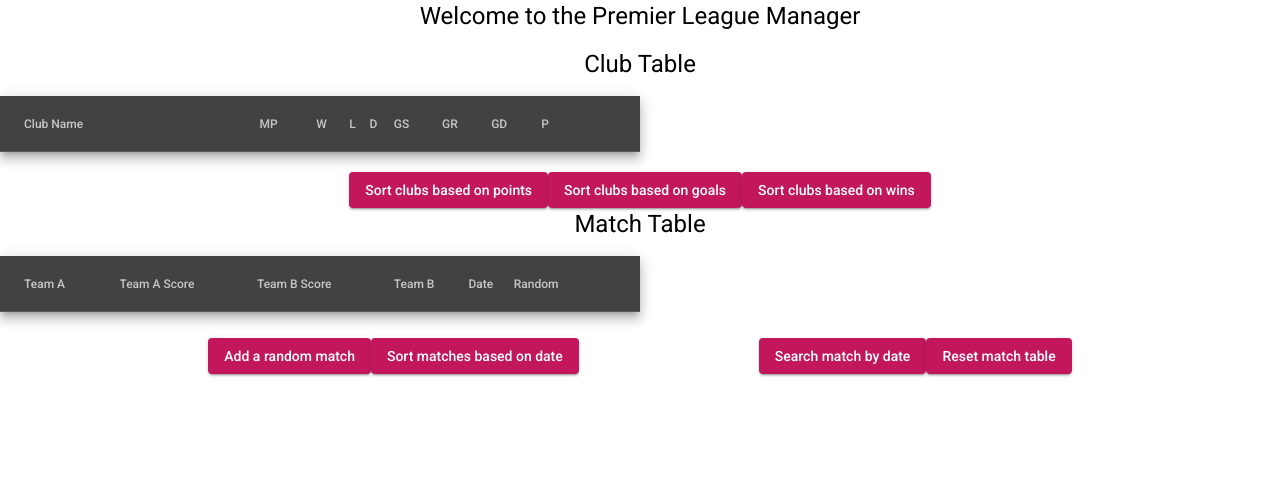
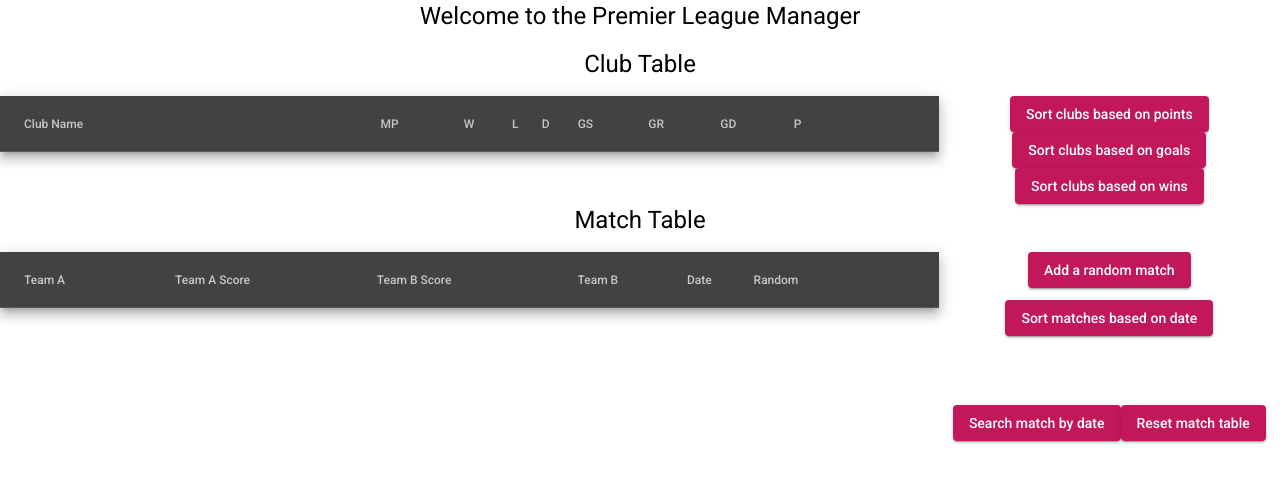
Before and after one commit to navodzoysa/Premier-League-Manager, an Angular app in the folder ui/: page / in a window 1280 px wide. Shown: the top 482 px of the page. Built offline with nearby package versions, Linux system fonts and the light colour scheme; no server answers.

Commit message:
Added styling to match and club table

```diff
--- a/ui/src/app/components/club-table/club-table.component.css
+++ b/ui/src/app/components/club-table/club-table.component.css
@@ -1,21 +1,37 @@
-table {
-  width: 50%;
+.container {
+  display: flex;
+  flex-direction: row;
+  flex-wrap: wrap;
 }
+
+.header {
+  flex: 0 0 100%;
+}
+
+.table-area {
+  flex: 1 1 auto;
+  width: 60%;
+  position: relative;
+  margin-bottom: 50px;
+}
+
+.table-container {
+  top: 0;
+  bottom: 0;
+  left: 0;
+  right: 0;
+  overflow: auto;
+  max-height: 500px;
+}
+
+.mat-table {
+  width: 100%;
+}
+
+.button-area {
+  flex: 2;
+}
+
 th, td {
   text-align: left;
 }
-/*th, td {*/
-/*  overflow: hidden;*/
-/*  width: 200px;*/
-/*  text-overflow: ellipsis;*/
-/*  white-space: nowrap;*/
-/*}*/
-/*.mat-column-position {*/
-/*  flex: 0 0 10%;*/
-/*}.mat-column-name {*/
-/*  flex: 0 0 100%;*/
-/*}.mat-column-weight {*/
-/*  flex: 0 0 10%;*/
-/*}.mat-column-symbol {*/
-/*  flex: 0 0 10%;*/
-/*}*/
--- a/ui/src/app/components/club-table/club-table.component.html
+++ b/ui/src/app/components/club-table/club-table.component.html
@@ -1,6 +1,8 @@
-<div>
-  <h1>Club Table</h1>
-  <table #clubTable mat-table [dataSource]="clubData" class="mat-elevation-z8">
+<div class="container">
+  <h1 class="header">Club Table</h1>
+  <div class="table-area">
+    <div class="table-container mat-elevation-z8">
+      <table #clubTable mat-table [dataSource]="clubData">
         <!-- Name Column -->
         <ng-container matColumnDef="clubName">
           <th mat-header-cell *matHeaderCellDef> Club Name </th>
@@ -58,8 +60,10 @@
         <tr mat-header-row *matHeaderRowDef="displayedColumns"></tr>
         <tr mat-row *matRowDef="let row; columns: displayedColumns;"></tr>
       </table>
+    </div>
+  </div>
   <br>
-  <div>
+  <div class="button-area">
     <button mat-raised-button color="primary" (click)="sortClubsPoints()">Sort clubs based on points</button>
     <button mat-raised-button color="primary" (click)="sortClubsGoals()">Sort clubs based on goals</button>
     <button mat-raised-button color="primary" (click)="sortClubsWins()">Sort clubs based on wins</button>
--- a/ui/src/app/components/match-table/match-table.component.css
+++ b/ui/src/app/components/match-table/match-table.component.css
@@ -1,6 +1,37 @@
-table {
-  width: 50%;
+.container {
+  display: flex;
+  flex-direction: row;
+  flex-wrap: wrap;
 }
+
+.header {
+  flex: 0 0 100%;
+}
+
+.table-area {
+  flex: 1 1 auto;
+  width: 60%;
+  position: relative;
+  margin-bottom: 50px;
+}
+
+.table-container {
+  top: 0;
+  bottom: 0;
+  left: 0;
+  right: 0;
+  overflow: auto;
+  max-height: 500px;
+}
+
+.mat-table {
+  width: 100%;
+}
+
+.button-area {
+  flex: 2;
+}
+
 th, td {
   text-align: left;
 }
--- a/ui/src/app/components/match-table/match-table.component.html
+++ b/ui/src/app/components/match-table/match-table.component.html
@@ -1,6 +1,8 @@
-<div>
-  <h1>Match Table</h1>
-  <table #matchTable mat-table [dataSource]="matchesData" class="mat-elevation-z8">
+<div class="container">
+  <h1 class="header">Match Table</h1>
+  <div class="table-area">
+    <div class="table-container mat-elevation-z8">
+      <table #matchTable mat-table [dataSource]="matchesData">
         <!-- Team A Column -->
         <ng-container matColumnDef="teamA">
           <th mat-header-cell *matHeaderCellDef> Team A </th>
@@ -37,19 +39,22 @@
           <td mat-cell *matCellDef="let element"> {{element.randomMatch}} </td>
         </ng-container>
 
-    <tr mat-header-row *matHeaderRowDef="displayedColumns"></tr>
+        <tr mat-header-row *matHeaderRowDef="displayedColumns; sticky: true"></tr>
         <tr mat-row *matRowDef="let row; columns: displayedColumns;"></tr>
       </table>
+    </div>
+  </div>
   <br>
-  <div>
+  <div class="button-area">
     <button mat-raised-button color="primary" (click)="addRandomMatch()">Add a random match</button>
+    <p>{{ addMatchResponse }}</p>
     <button  mat-raised-button color="primary" (click)="sortMatchDates()">Sort matches based on date</button>
     <mat-form-field>
     <mat-label>Search date(DD/MM/YYYY)</mat-label>
     <input matInput placeholder="DD/MM/YYYY" type="text" #date/>
     </mat-form-field>
+    <p>{{ errorMessage }}</p>
     <button  mat-raised-button color="primary" (click)="getFilteredMatches(date.value)">Search match by date</button>
     <button  mat-raised-button color="primary" (click)="getMatchesData()">Reset match table</button>
   </div>
-  <h2>{{ addMatchResponse }}</h2>
 </div>
--- a/ui/src/app/components/match-table/match-table.component.ts
+++ b/ui/src/app/components/match-table/match-table.component.ts
@@ -2,7 +2,7 @@
 import {Match} from "../../models/Match";
 import {AppService} from "../../app.service";
 import {MatTable} from "@angular/material/table";
-import {SportsClub} from "../../models/SportsClub";
+import {MatPaginator} from "@angular/material/paginator";
 
 @Component({
   selector: 'app-match-table',
@@ -14,9 +14,11 @@
   matchesData: Match[] = [];
   addedMatch: Match | undefined;
   addMatchResponse: string | undefined;
-  @ViewChild("matchTable") table: MatTable<Match> | undefined;
+  @ViewChild('matchTable') table: MatTable<Match> | undefined;
   date: string | undefined;
   @ViewChild('date') dateInput: any;
+  errorMessage: string | undefined;
+  @ViewChild(MatPaginator) paginator: MatPaginator | undefined;
 
   constructor(private appService: AppService) {}
 
@@ -93,12 +95,12 @@
           this.table.renderRows();
         }
         else {
-          console.log("No matches found for this date");
+          this.errorMessage = "No matches found for this date";
         }
       })
     }
     else{
-      console.log("Invalid date! Please enter a valid date");
+      this.errorMessage = "Invalid date! Please enter a valid date";
     }
   }
 }
--- a/ui/src/app/route-example/route-example.component.html
+++ /dev/null
@@ -1,3 +0,0 @@
-<!--<p>-->
-<!--  {{tech | async}}-->
-<!--</p>-->
```
Also changed, not shown: ui/src/app/app.module.ts (+3 -26 lines), ui/src/app/route-example/route-example.component.ts (deleted, +0 -17 lines), ui/src/app/route-example/route-example.component.css (deleted), 1 other file (tests, documents, lock files or other folders). Lines whose indentation alone changed are shown as unchanged.
